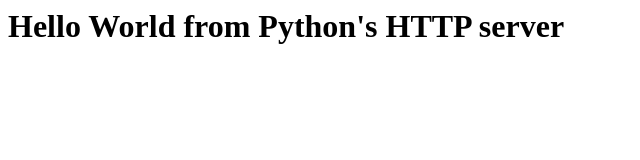
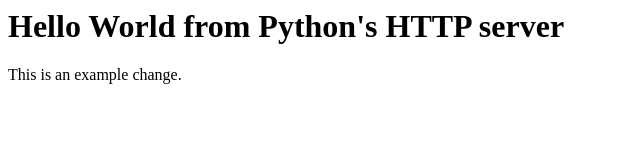
Before and after one commit to howCodeORG/hello-world-deploy, a plain HTML site: page http-files/index.html in a window 1280 px wide. Shown: the whole page, without its empty margins (0-640 px from the left). Drawn offline with Linux system fonts and the light colour scheme.

Commit message:
Updated index.html

```diff
--- a/http-files/index.html
+++ b/http-files/index.html
@@ -4,5 +4,6 @@
 </head>
 <body>
 <h1>Hello World from Python's HTTP server</h1>
+<p>This is an example change.</p>
 </body>
 </html>
```
Also changed, not shown: 1 other file.
